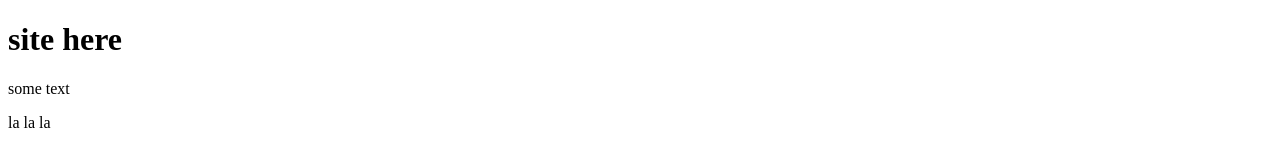
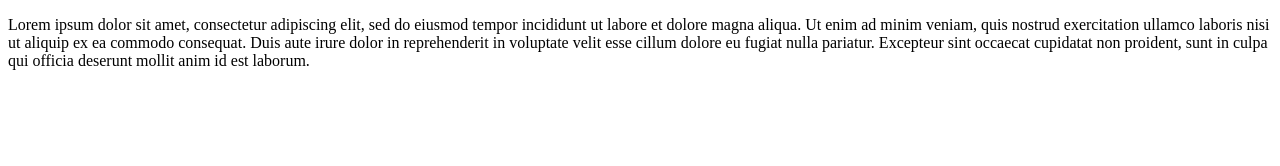
Before and after one commit to valera237/site, a plain HTML site: page index.html in a window 1280 px wide. Drawn offline with Linux system fonts and the light colour scheme.

Commit message:
third commit

```diff
--- a/index.html
+++ b/index.html
@@ -6,8 +6,7 @@
     <link rel="stylesheet" href="css/style.css">
 </head>
 <body>
-<h1>site here</h1>
-<p>some text</p>
-<p>la la la </p>
+<p>Lorem ipsum dolor sit amet, consectetur adipiscing elit, sed do eiusmod tempor incididunt ut labore et dolore magna aliqua. Ut enim ad minim veniam, quis nostrud exercitation ullamco laboris nisi ut aliquip ex ea commodo consequat. Duis aute irure dolor in reprehenderit in voluptate velit esse cillum dolore eu fugiat nulla pariatur. Excepteur sint occaecat cupidatat non proident, sunt in culpa qui officia deserunt mollit anim id est laborum.
+</p>
 </body>
 </html>
```
